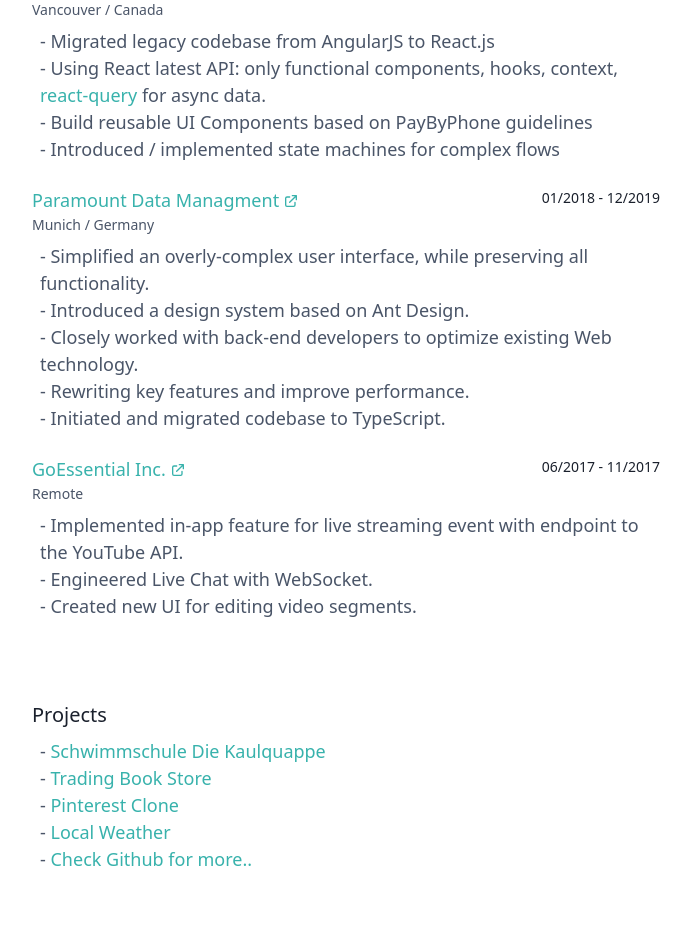
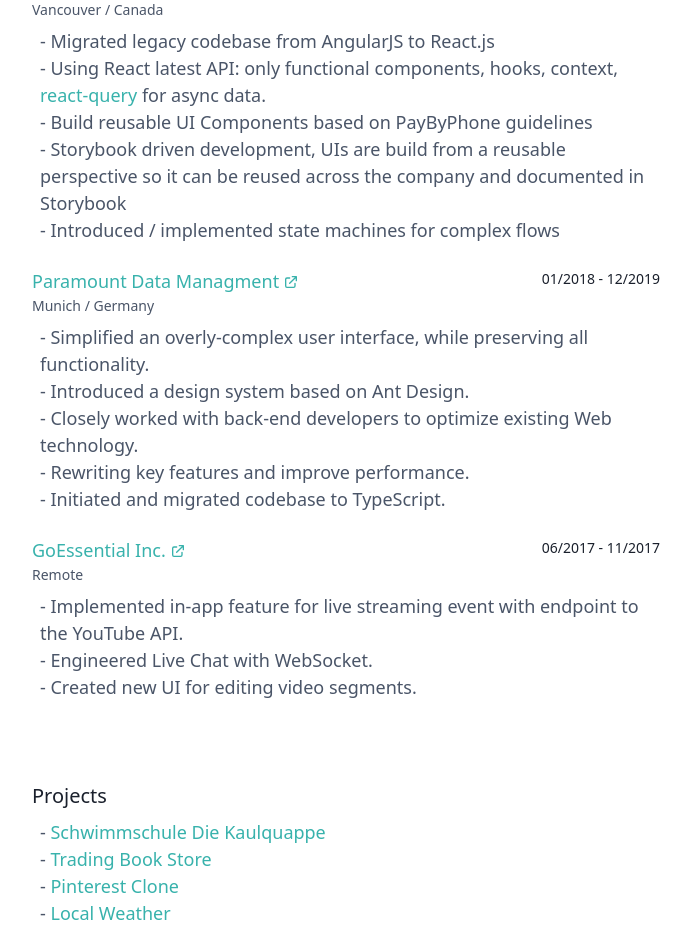
Before and after one commit to simmco/personal-website, a Next.js app: page / in a window 1280 px wide. Shown: the part 820-1751 px from the top of the page, without its empty margins (294-985 px from the left). Built offline with nearby package versions, Linux system fonts and the light colour scheme.

Commit message:
add new storybook

```diff
--- a/pages/index.js
+++ b/pages/index.js
@@ -89,6 +89,10 @@
                 for async data.
               </li>
               <li>- Build reusable UI Components based on PayByPhone guidelines</li>
+              <li>
+                - Storybook driven development, UIs are build from a reusable perspective so it can
+                be reused across the company and documented in Storybook
+              </li>
               <li>- Introduced / implemented state machines for complex flows</li>
             </ul>
           </div>
```
